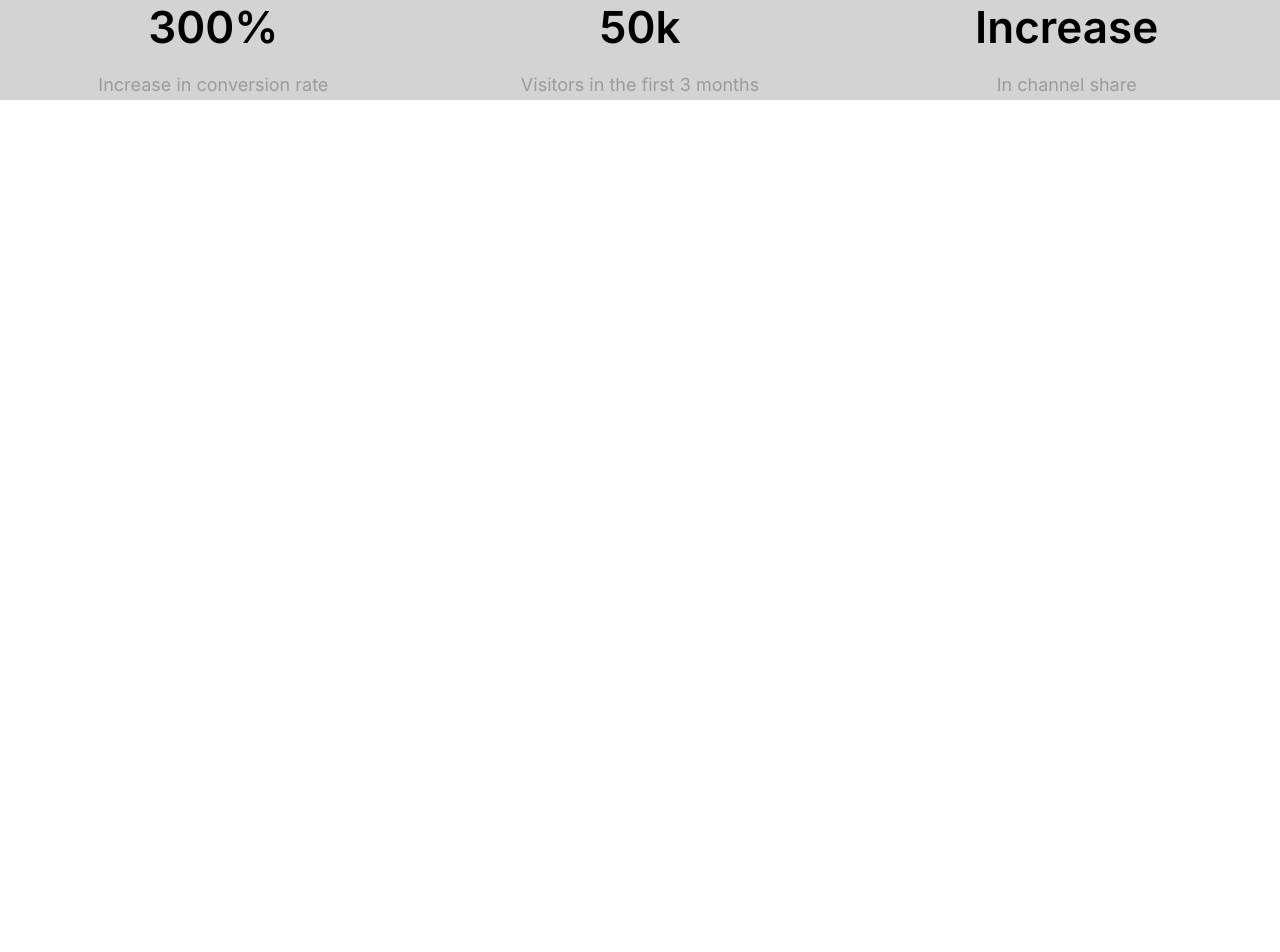
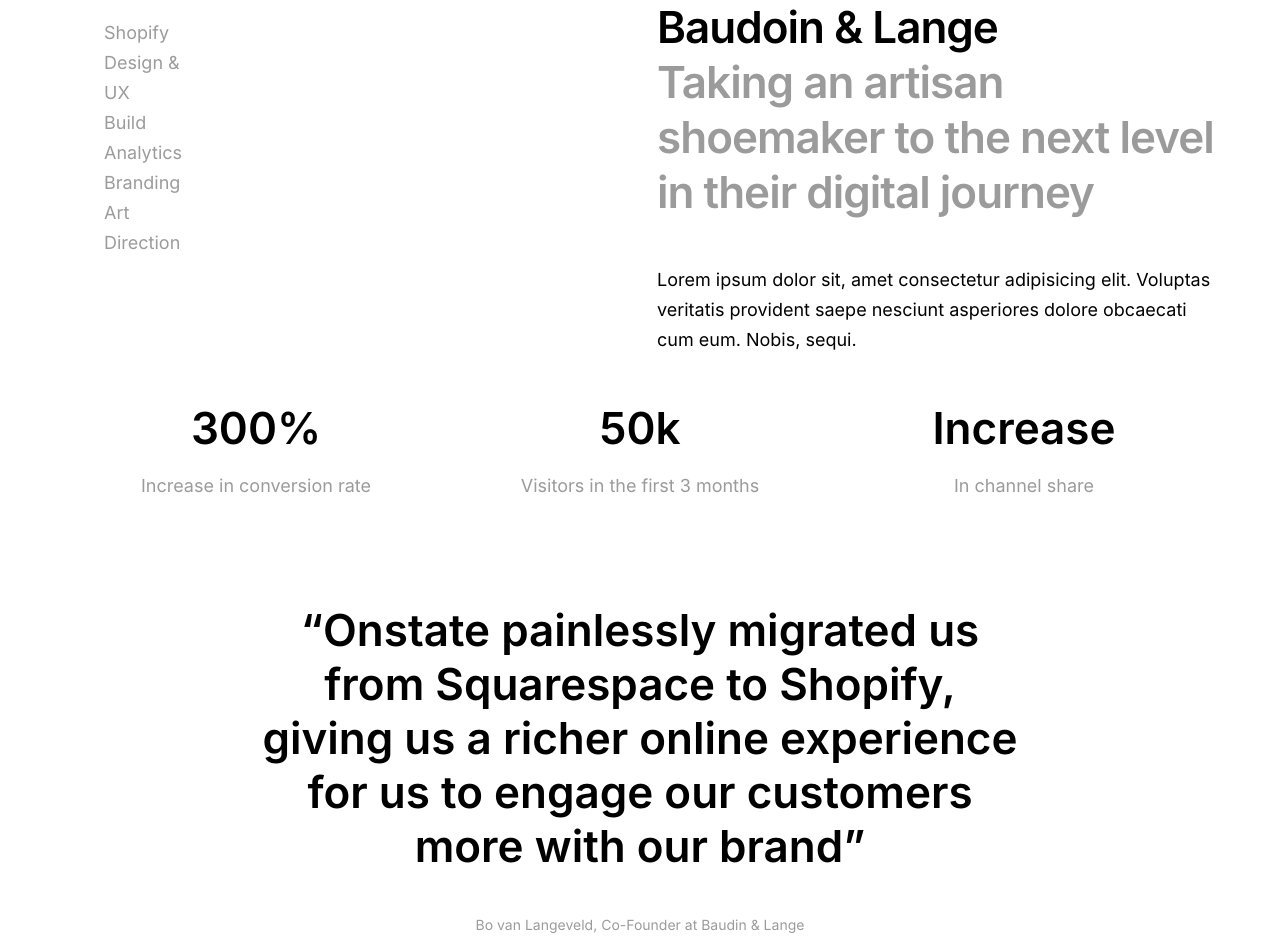
Before and after one commit to BenRut/onstate-tech-test, a React (Create React App) app: page / in a window 1280 px wide. Shown: the part 700-1652 px from the top of the page. Before the commit the page ends 800 px from the top, so only its background shows below. Built offline with nearby package versions, Linux system fonts and the light colour scheme.

Commit message:
adds project info

```diff
--- a/src/App.css
+++ b/src/App.css
@@ -1,9 +1,3 @@
-.App {
-	text-align: center;
-	background-color: lightgrey;
-	height: 100vh;
-}
-
 .App-logo {
 	height: 40vmin;
 	pointer-events: none;
--- a/src/components/Header.jsx
+++ b/src/components/Header.jsx
@@ -4,7 +4,8 @@
 	RightContent,
 	Hamburger,
 	PhoneNumber,
-	Logo
+	Logo,
+	BelowHeaderImage
 } from '../styles/Header';
 import LogoURL from '../img/logo.svg';
 import { FontAwesomeIcon } from '@fortawesome/react-fontawesome';
@@ -13,6 +14,7 @@
 class Header extends Component {
 	render() {
 		return (
+			<>
 				<Nav>
 					<Logo id="Logo" src={LogoURL} alt="" />
 					<RightContent>
@@ -22,6 +24,8 @@
 						</Hamburger>
 					</RightContent>
 				</Nav>
+				<BelowHeaderImage />
+			</>
 		);
 	}
 }
--- a/src/components/ProjectPage.jsx
+++ b/src/components/ProjectPage.jsx
@@ -1,17 +1,48 @@
 import React, { Component } from 'react';
 import {
-	BelowHeaderImage,
+	ProjectPageWrapper,
+	Services,
+	ProjectWrapper,
+	Project,
+	Client,
+	SubHeading,
+	ProjectDescription,
 	Successes,
 	SuccessPoint,
 	SuccessHeading,
-	SuccessTagline
+	SuccessTagline,
+	TestimonyWrapper,
+	Testimony,
+	Author
 } from '../styles/ProjectPage';
 
 class ProjectPage extends Component {
 	render() {
 		return (
-			<div>
-				<BelowHeaderImage />
+			<>
+				<ProjectPageWrapper>
+					<ProjectWrapper>
+						<Services>
+							<li>Shopify</li>
+							<li>Design & UX</li>
+							<li>Build</li>
+							<li>Analytics</li>
+							<li>Branding</li>
+							<li>Art Direction</li>
+						</Services>
+						<Project>
+							<Client>Baudoin & Lange</Client>
+							<SubHeading>
+								Taking an artisan shoemaker to the next level in their digital
+								journey
+							</SubHeading>
+							<ProjectDescription>
+								Lorem ipsum dolor sit, amet consectetur adipisicing elit.
+								Voluptas veritatis provident saepe nesciunt asperiores dolore
+								obcaecati cum eum. Nobis, sequi.
+							</ProjectDescription>
+						</Project>
+					</ProjectWrapper>
 					<Successes>
 						<SuccessPoint>
 							<SuccessHeading>300%</SuccessHeading>
@@ -26,7 +57,16 @@
 							<SuccessTagline>In channel share</SuccessTagline>
 						</SuccessPoint>
 					</Successes>
-			</div>
+					<TestimonyWrapper>
+						<Testimony>
+							&ldquo;Onstate painlessly migrated us from Squarespace to Shopify,
+							giving us a richer online experience for us to engage our
+							customers more with our brand&rdquo;
+						</Testimony>
+						<Author>Bo van Langeveld, Co-Founder at Baudin & Lange</Author>
+					</TestimonyWrapper>
+				</ProjectPageWrapper>
+			</>
 		);
 	}
 }
--- a/src/styles/Header.jsx
+++ b/src/styles/Header.jsx
@@ -19,7 +19,7 @@
 `;
 const Hamburger = styled.div`
 	background-color: red;
-	color: black;
+	color: white;
 	height: 50px;
 	width: 50px;
 	display: flex;
@@ -34,4 +34,10 @@
 	font-family: 'Inter-SemiBold';
 `;
 
-export { Nav, RightContent, Hamburger, PhoneNumber, Logo };
+const BelowHeaderImage = styled.div`
+	height: 530px;
+	background: green;
+	margin-bottom: 60px;
+`;
+
+export { Nav, RightContent, Hamburger, PhoneNumber, Logo, BelowHeaderImage };
--- a/src/styles/ProjectPage.jsx
+++ b/src/styles/ProjectPage.jsx
@@ -1,21 +1,69 @@
 import styled from 'styled-components';
 // import BelowHeaderImageURL from '[url]';
 
-const BelowHeaderImage = styled.div`
-	height: 530px;
-	background: green;
-	margin-bottom: 60px;
+const ProjectPageWrapper = styled.div`
+	margin-left: 5vw;
+	margin-right: 5vw;
+`;
+
+const Services = styled.ul`
+	font-size: 18px;
+	font-family: 'Inter-Regular';
+	line-height: 30px;
+	margin-right: 475px;
+	color: #9b9b9b;
+	list-style: none;
+	text-align: left;
+`;
+
+const Project = styled.div`
+	text-align: left;
+`;
+
+const ProjectWrapper = styled.div`
+	display: flex;
+`;
+
+const Client = styled.h1`
+	color: #000;
+	font-family: 'Inter-Semibold';
+	font-size: 44px;
+	line-height: 55px;
+	letter-spacing: -1px;
+	margin-bottom: 0px;
+	margin-block-start: 0px;
+`;
+
+const SubHeading = styled.h2`
+	color: #9b9b9b;
+	font-family: 'Inter-Semibold';
+	font-size: 44px;
+	line-height: 55px;
+	letter-spacing: -1px;
+	margin-bottom: 45px;
+	margin-top: 0px;
+`;
+
+const ProjectDescription = styled.p`
+	color: #000000;
+	font-family: 'Inter-Regular';
+	font-size: 18px;
+	line-height: 30px;
 `;
 
 const Successes = styled.div`
+	background-color: white;
 	display: flex;
 	justify-content: center;
 	align-items: center;
+	margin-bottom: 80px;
+	height: 150px;
 `;
 
 const SuccessPoint = styled.div`
 	width: 435px;
 	display: flex;
+	align-items: center;
 	flex-direction: column;
 `;
 
@@ -32,10 +80,41 @@
 	font-size: 18px;
 `;
 
+const TestimonyWrapper = styled.div`
+	display: flex;
+	flex-direction: column;
+	align-items: center;
+	margin-bottom: 80px;
+`;
+
+const Testimony = styled.span`
+	color: #000000;
+	font-family: 'Inter-SemiBold';
+	font-size: 44px;
+	text-align: center;
+	width: 60vw;
+	margin-bottom: 40px;
+`;
+const Author = styled.span`
+	color: #9b9b9b;
+	font-family: 'Inter-Regular';
+	font-size: 14px;
+	line-height: 24px;
+`;
+
 export {
-	BelowHeaderImage,
+	ProjectPageWrapper,
+	Services,
+	Project,
+	ProjectWrapper,
+	Client,
+	SubHeading,
+	ProjectDescription,
 	Successes,
 	SuccessPoint,
 	SuccessHeading,
-	SuccessTagline
+	SuccessTagline,
+	TestimonyWrapper,
+	Testimony,
+	Author
 };
```
Lines whose indentation alone changed are shown as unchanged.
